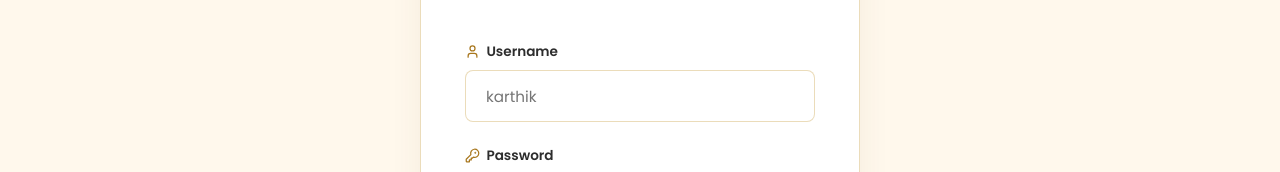
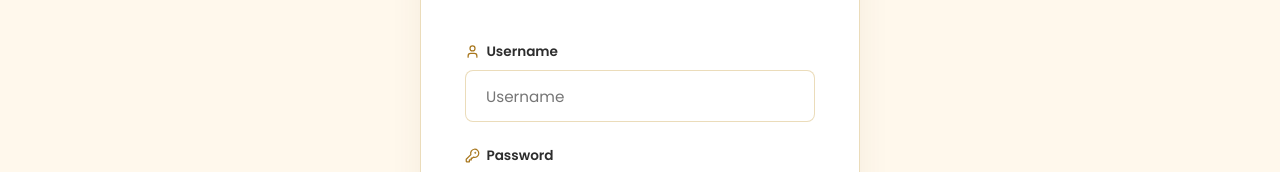
Before and after one commit to SK-A73/SHIVAKARTHIK, a React (Vite) app in the folder frontend/: page /login in a window 1280 px wide. Shown: the part 366-538 px from the top of the page. Built offline with nearby package versions, Linux system fonts and the light colour scheme; no server answers; a web font is replaced by a local one.

Commit message:
chore: ensure login UI updates are fully pushed

```diff
--- a/frontend/src/pages/Login.jsx
+++ b/frontend/src/pages/Login.jsx
@@ -65,7 +65,7 @@ const Login = () => {
               </label>
               <input
                 type="text"
-                placeholder="karthik"
+                placeholder="Username"
                 value={username}
                 onChange={(e) => setUsername(e.target.value)}
                 style={{ width: '100%' }}
```
